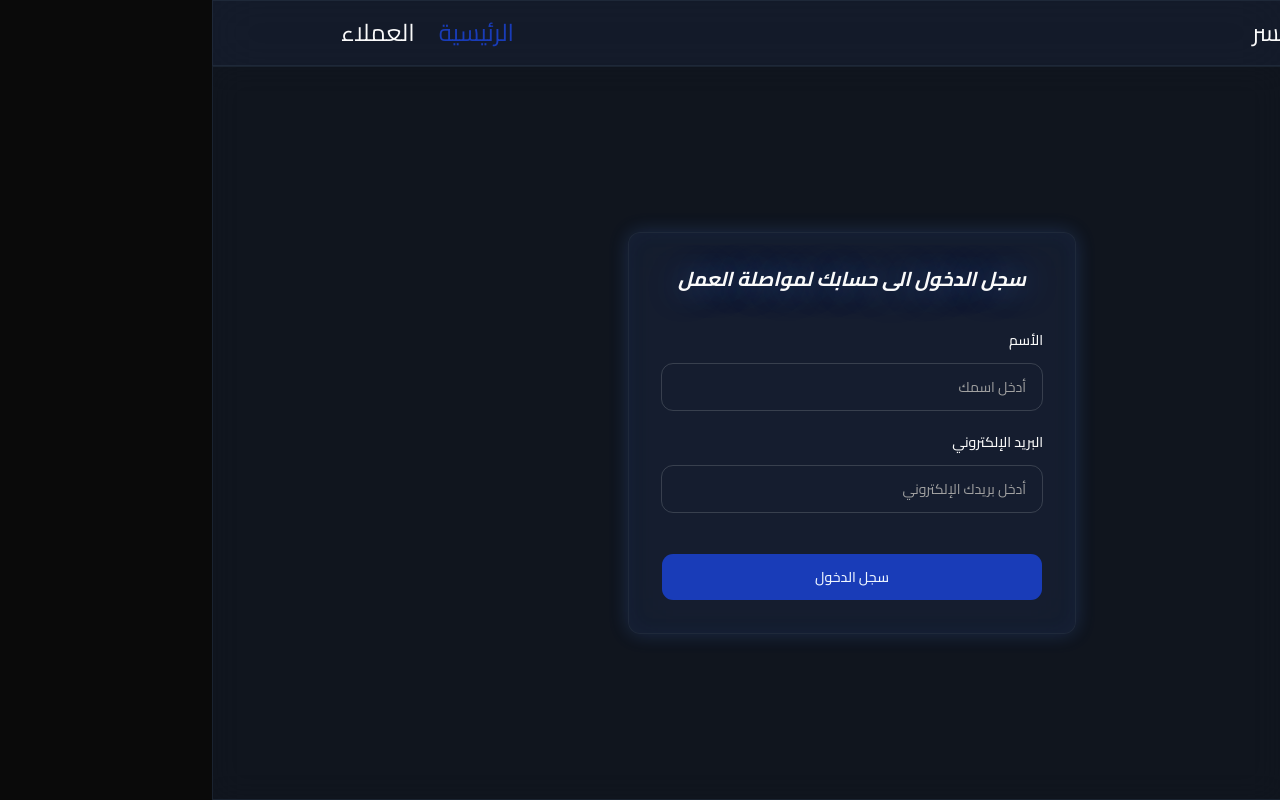
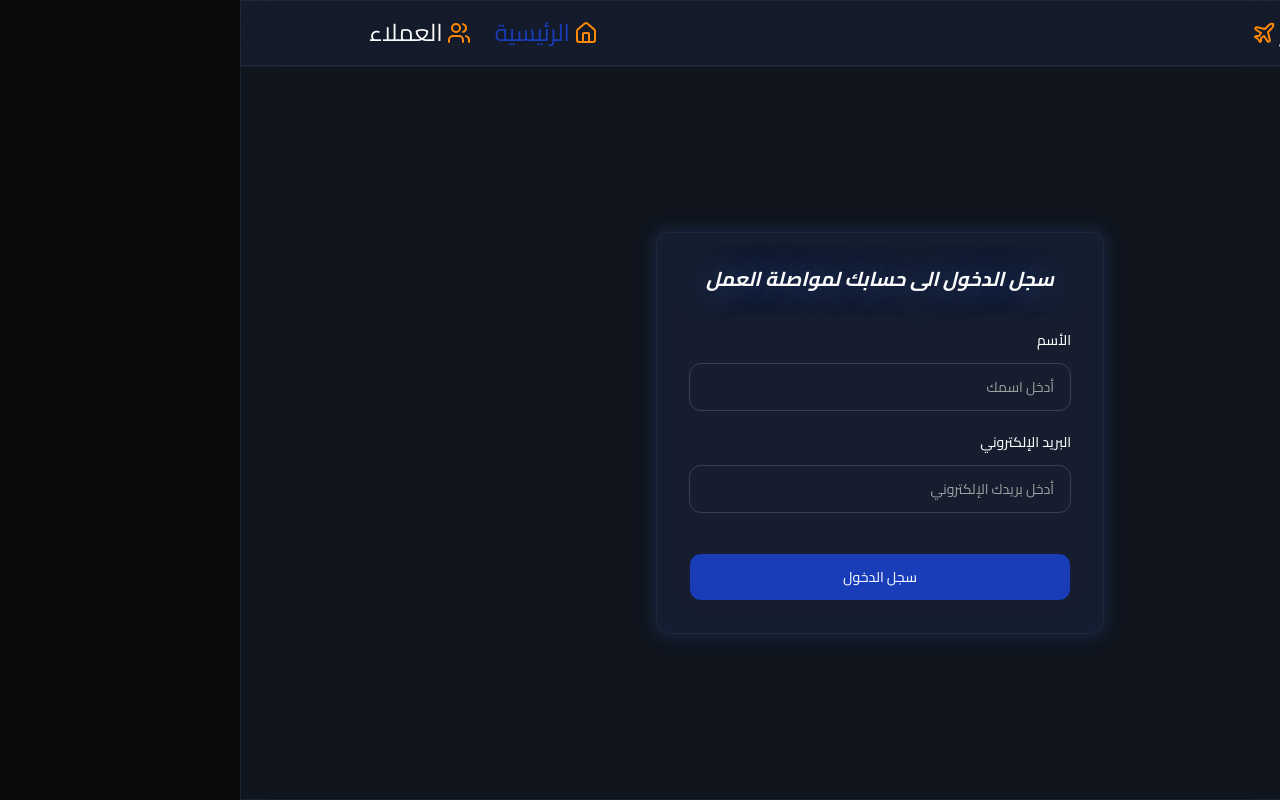
Before and after one commit to Mahmoud-Ragab-Khalifa/alnaisr-customer-service-app, a Next.js app: page / in a window 1280 px wide. Built offline with nearby package versions, Linux system fonts and the light colour scheme.

Commit message:
feat: update ui in header

```diff
--- a/src/components/header/index.tsx
+++ b/src/components/header/index.tsx
@@ -1,5 +1,6 @@
 "use client";
 
+import { Home, Plane, Users } from "lucide-react";
 import Link from "next/link";
 import { usePathname } from "next/navigation";
 
@@ -9,22 +10,28 @@ const Header = () => {
   return (
     <header className="py-4 glass-strong">
       <div className="container flex items-center justify-between">
-        <Link href={"/"} className="text-xl md:text-2xl">
+        <Link
+          href={"/"}
+          className="text-xl md:text-2xl flex items-center gap-1"
+        >
           مكتب النسر
+          <Plane className="text-orange-400" />
         </Link>
 
         <nav className="flex items-center gap-6">
           <Link
             href={"/"}
-            className={`${pathname === "/" ? "text-primary" : "text-foreground"} text-xl md:text-2xl`}
+            className={`${pathname === "/" ? "text-primary" : "text-foreground"} text-xl md:text-2xl flex items-center gap-1`}
           >
+            <Home className="hidden md:block text-orange-400" />
             الرئيسية
           </Link>
 
           <Link
             href={"/clients"}
-            className={`${pathname === "/clients" ? "text-primary" : "text-foreground"} text-xl md:text-2xl`}
+            className={`${pathname === "/clients" ? "text-primary" : "text-foreground"} text-xl md:text-2xl flex items-center gap-1`}
           >
+            <Users className="hidden md:block text-orange-400" />
             العملاء
           </Link>
         </nav>
```
